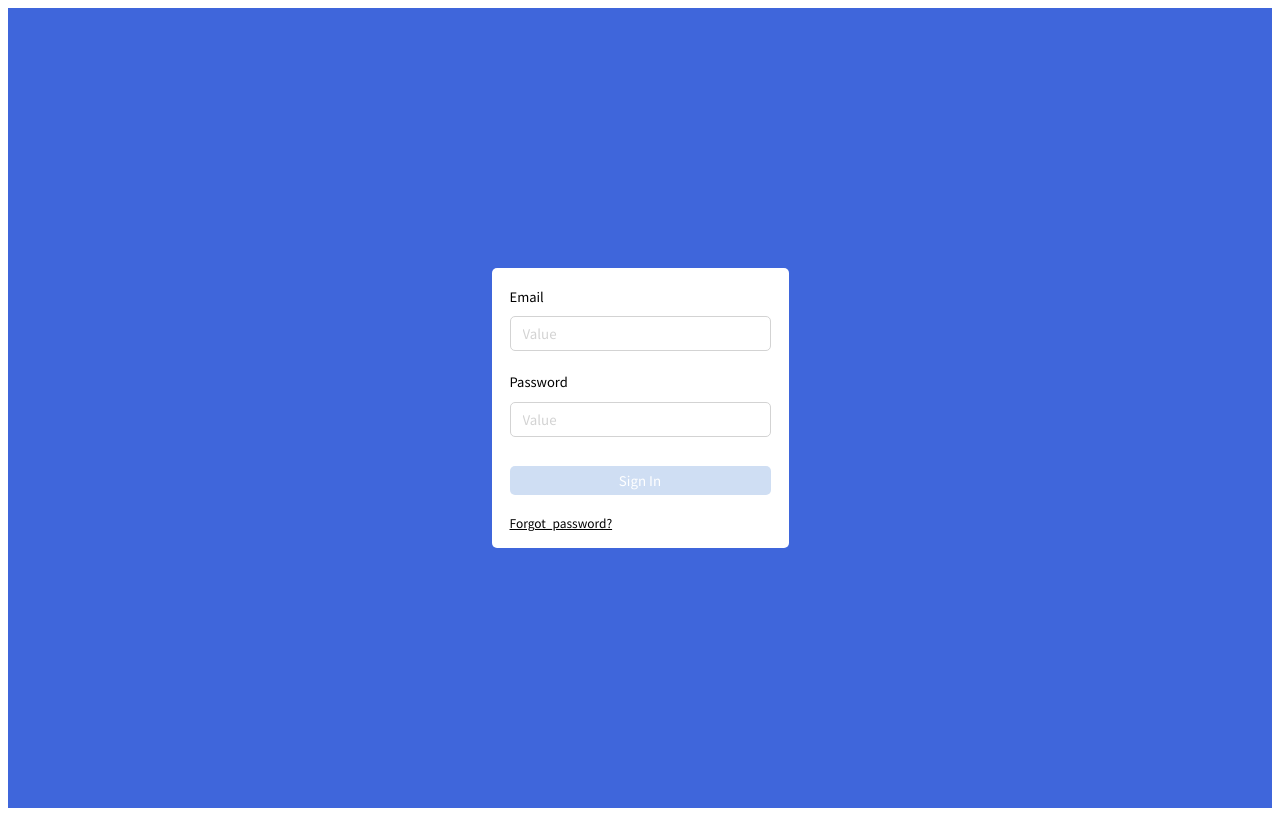
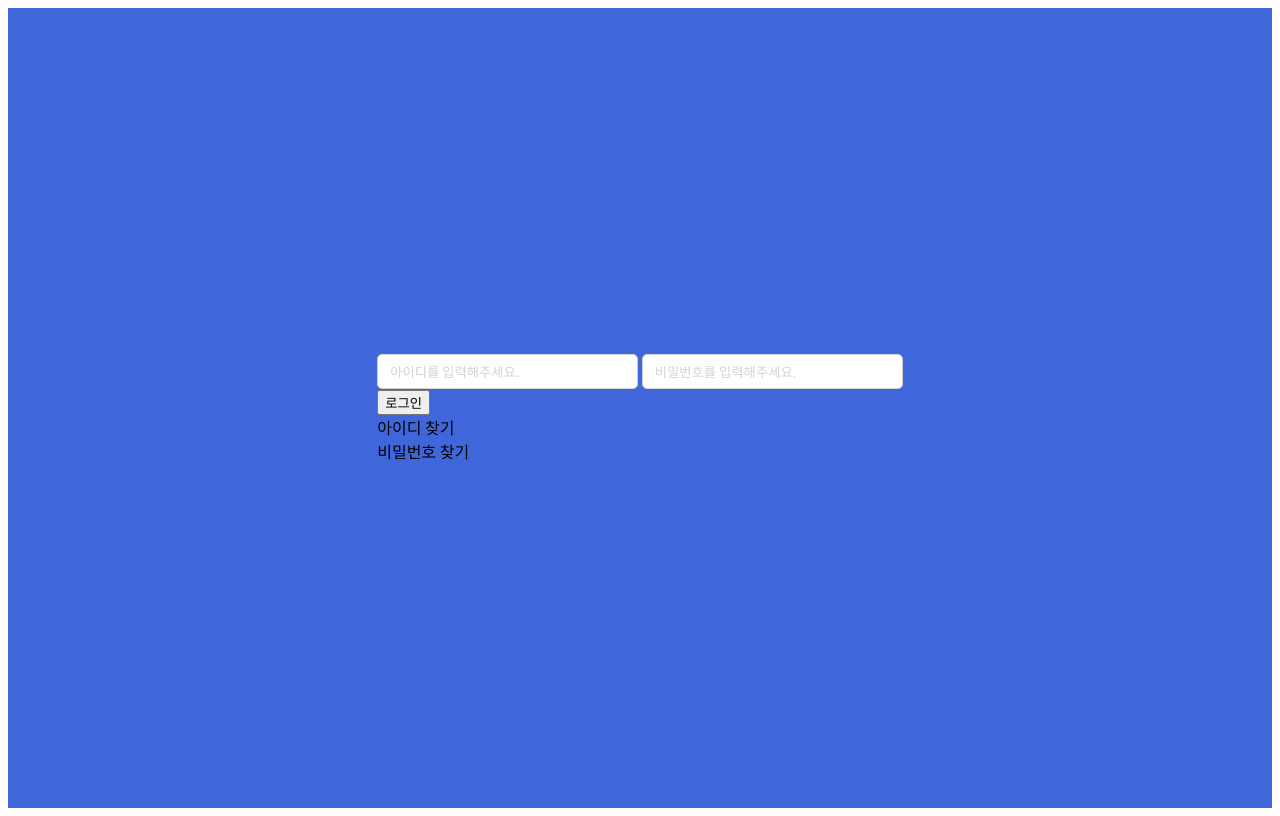
Before and after one commit to woorifisa-service-dev-3rd/frontend-1st-HHN, a website with bundled scripts: page index.html in a window 1280 px wide. Built offline with nearby package versions, Linux system fonts and the light colour scheme; some packages are replaced by stand-ins of ours; no server answers.

Commit message:
[FE] login: 기능 추가, env 수정

```diff
--- a/index.html
+++ b/index.html
@@ -8,52 +8,31 @@
     <link rel="preconnect" href="https://fonts.googleapis.com">
     <link rel="preconnect" href="https://fonts.gstatic.com" crossorigin>
     <link href="https://fonts.googleapis.com/css2?family=Noto+Sans+KR:wght@100..900&display=swap" rel="stylesheet">
+    <script defer type="module" src="./index.js"></script>
 </head>
 <body>
     <section>
-        <div class="login_form">
-            <table>
-                <tr>
-                    <td>
-                        <div class="email_text">
-                            <a>Email</a>
-                        </div>
-                    </td>
-                </tr>
-                <tr>
-                    <td>
-                        <div id="text_form">
-                            <input type="text" placeholder="Value">
-                        </div>
-                    </td>
-                </tr>
-                <tr>
-                    <td>
-                        <div class="pwd_text">
-                            <a>Password</a>
-                        </div>
-                    </td>
-                </tr>
-                <tr>
-                    <td>
-                        <div id="text_form">
-                            <input type="password" placeholder="Value">
-                        </div>
-                    </td>
-                </tr>
-                <tr>
-                    <td>
-                        <button class="login_button" ><a href="home.html" class="login_text">Sign In</a></button>
-                    </td>
-                </tr>
-                <tr>
-                    <td>
-                        <div class="forgot_password">
-                            <a href="/frontend-1st-HHN/home.html" style="color:black">Forgot_password?</a>
-                        </div>
-                    </td>
-                </tr>
-            </table>
+        <div class="login-form">
+            <div id="form-login">
+                <div id="inputs">
+                    <input id="id-input" placeholder="아이디를 입력해주세요."/>
+                    <input id="pass-input" type="password" placeholder="비밀번호를 입력해주세요."/>
+                </div>
+                <div id="buttons">
+                    <div id="login-container">
+                        <button id="login-button">
+                            <div>로그인</div>
+                        </button>
+                    </div>
+                    <div id="find-info">
+                        <div>아이디 찾기</div>
+                        <div>비밀번호 찾기</div>
+                    </div>
+                </div>
+            </div>
+            <div id="corp_info">
+
+            </div>
         </div>
     </section>
 </body>
--- /dev/null
+++ b/index.js
@@ -0,0 +1,26 @@
+import {Fet} from './modules/fetchAPI.js'
+
+const idInput = document.getElementById('id-input');
+const passInput = document.getElementById('pass-input');
+const loginButton = document.getElementById('login-button');
+
+
+let id = "";
+let password = "";
+
+idInput.addEventListener('input', (event) => {
+    id = event.target.value;
+})
+
+passInput.addEventListener('input', (event) => {
+    password = event.target.value;
+})
+
+loginButton.addEventListener('click', async(event) => {
+    const data = {
+        userId: id,
+        password: password
+    }
+    const res = await Fet.post('auth/signin', JSON.stringify(data));
+    console.log(res)
+})
--- a/modules/fetchAPI.js
+++ b/modules/fetchAPI.js
@@ -1,7 +1,7 @@
-const baseUrl = process.env.SERVER_URL;
+import { baseUrl } from "../env.js";
 
 export class Fet {
-    async post(url, data){
+    static async post(url, data){
         const response = await fetch(
             `${baseUrl}/${url}`,
             {
```
Also changed, not shown: package.json (added, +15 -0 lines), 2 other files.
